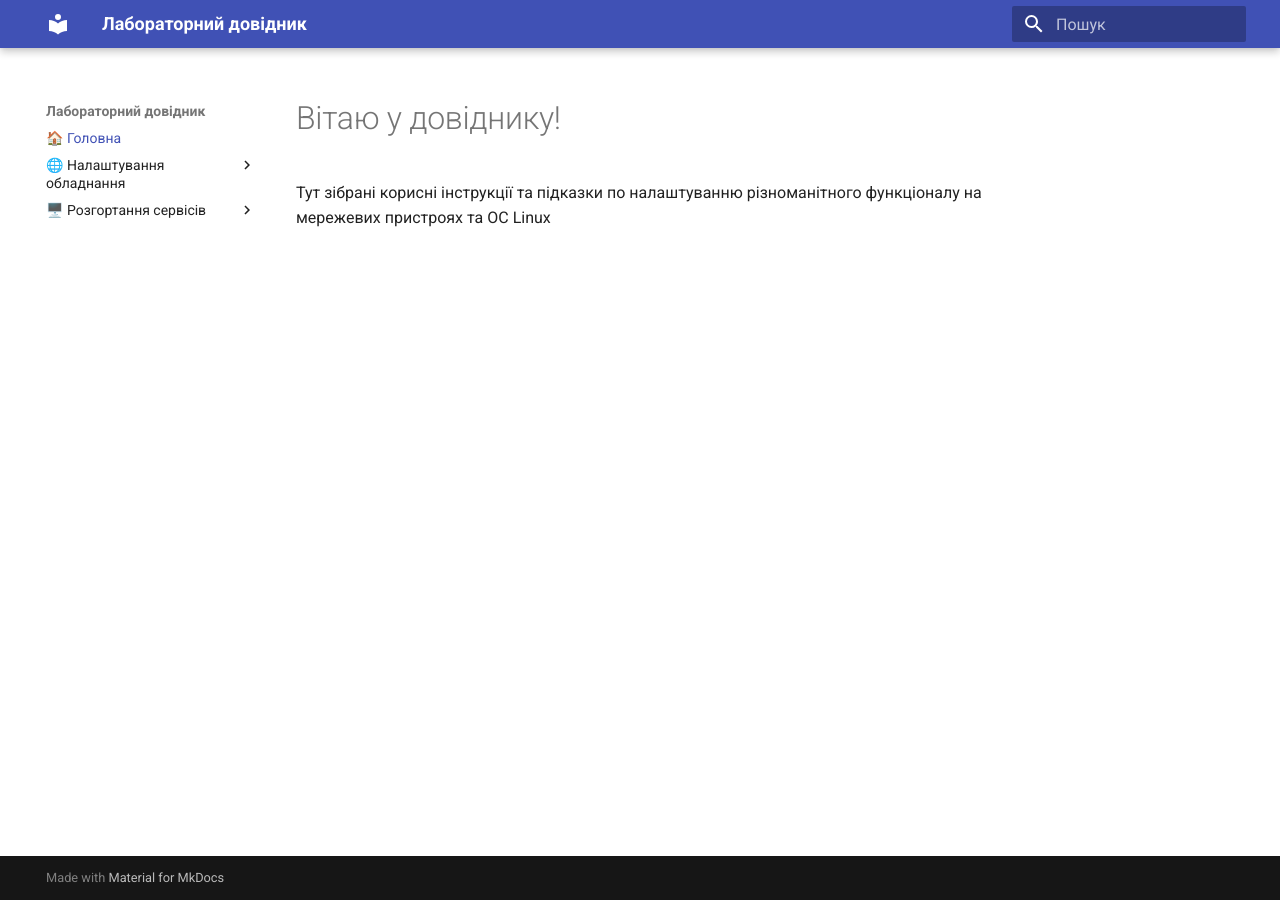
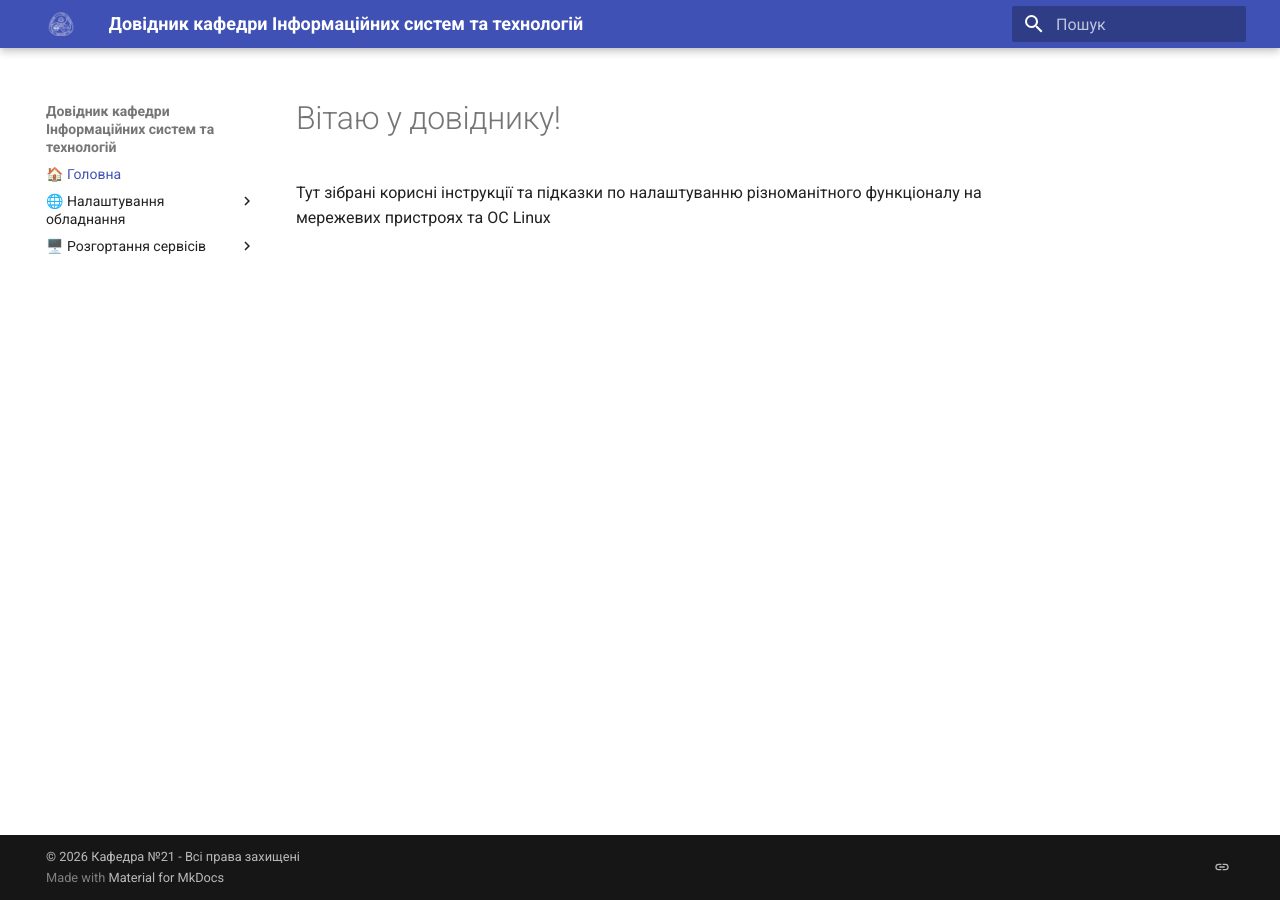
Before and after one commit to left769/21-docs, an MkDocs documentation site: the page built from docs/index.md, in a window 1280 px wide. Built offline with MkDocs 1.6.1 and Material for MkDocs 9.7.7, drawn with Linux system fonts in a browser that asks for light colours.

Commit message:
added branding

```diff
--- a/mkdocs.yml
+++ b/mkdocs.yml
@@ -1,6 +1,16 @@
-site_name: Лабораторний довідник
+site_name: Довідник кафедри Інформаційних систем та технологій
+site_author: Створено колективом кафедри №21
+copyright: '© 2026 Кафедра №21 - Bci права захищені'
+
+extra:
+  social:
+    - icon: assets/logo_dep21_white.png
+      link: https://mitit.mil.gov.ua/page/faculty2
+
 theme:
   name: material
+  logo: assets/logo_dep21_white.png
+  favicon: assets/ogo_dep21_white.ico
   language: uk
 palette:
     # Налаштування для світлої теми
```
Also changed, not shown: docs/assets/logo_dep21_black.ico (added), docs/assets/logo_dep21_black.png (added), docs/assets/logo_dep21_white.ico (added), docs/assets/logo_dep21_white.png (added).
